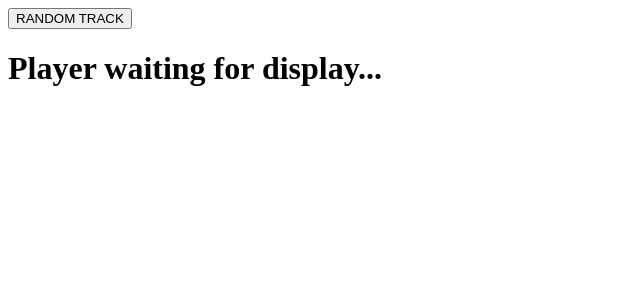
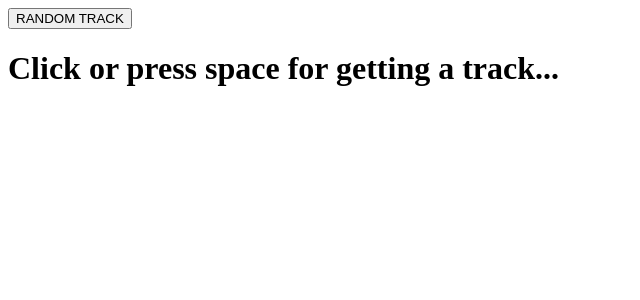
Before and after one commit to ZoxDev/RossignolMusic, a React (Vite) app in the folder packages/client/: page / in a window 1280 px wide. Shown: the top 300 px of the page, without its empty margins (0-640 px from the left). Built offline with nearby package versions, Linux system fonts and the light colour scheme; no server answers.

Commit message:
fix: the message is more clear now

```diff
--- a/packages/client/src/components/Player.tsx
+++ b/packages/client/src/components/Player.tsx
@@ -22,7 +22,8 @@ const Player = (props: playerProps) => {
     return setVolume(value);
   };
 
-  if (props.song === undefined) return <Loading message="Player waiting for display..." />;
+  if (props.song === undefined)
+    return <Loading message="Click or press space for getting a track..." />;
 
   return (
     <>
```
